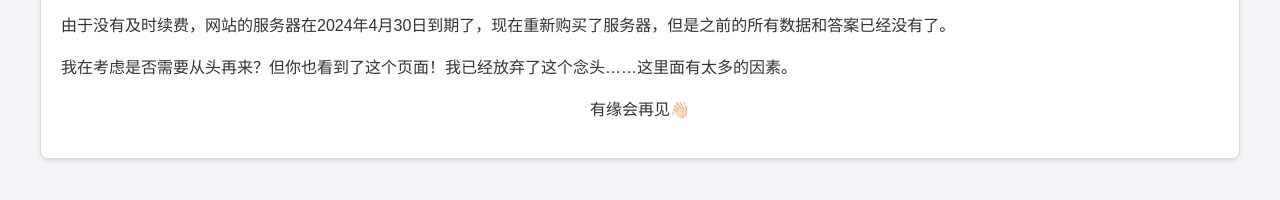
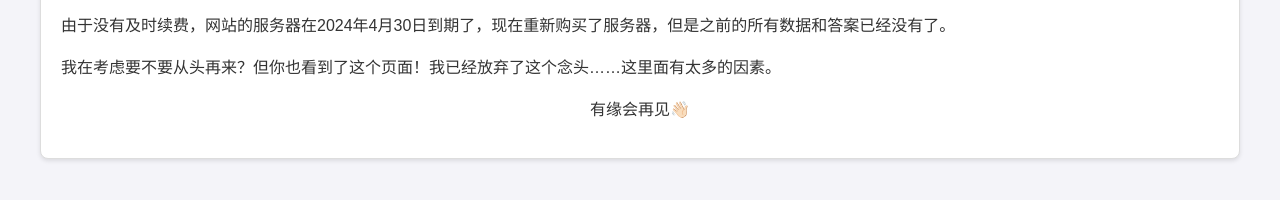
Before and after one commit to ShiAhaoM/answer, a plain HTML site: page index.html in a window 1280 px wide. Shown: the part 178-378 px from the top of the page. Drawn offline with Linux system fonts and the light colour scheme.

Commit message:
Update index.html

```diff
--- a/index.html
+++ b/index.html
@@ -34,7 +34,7 @@
         <h1 class="center-text">服务更新通知</h1>
         <p>尊敬的使用者：</p>
         <p>由于没有及时续费，网站的服务器在2024年4月30日到期了，现在重新购买了服务器，但是之前的所有数据和答案已经没有了。</p>
-        <p>我在考虑是否需要从头再来？但你也看到了这个页面！我已经放弃了这个念头……这里面有太多的因素。</p>
+        <p>我在考虑要不要从头再来？但你也看到了这个页面！我已经放弃了这个念头……这里面有太多的因素。</p>
         <p class="center-text">有缘会再见👋🏻</p>
     </div>
 </body>
```
